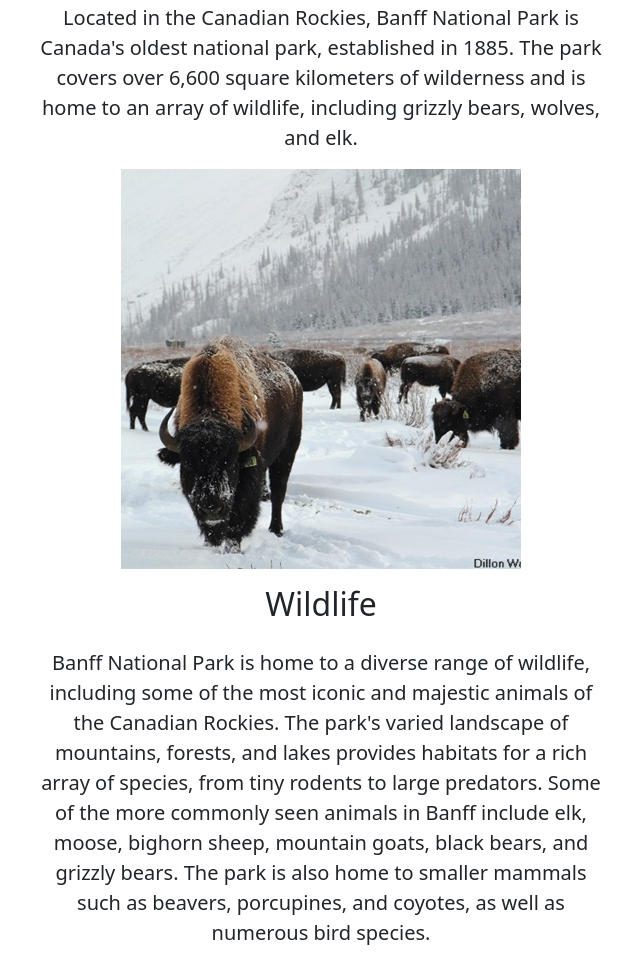
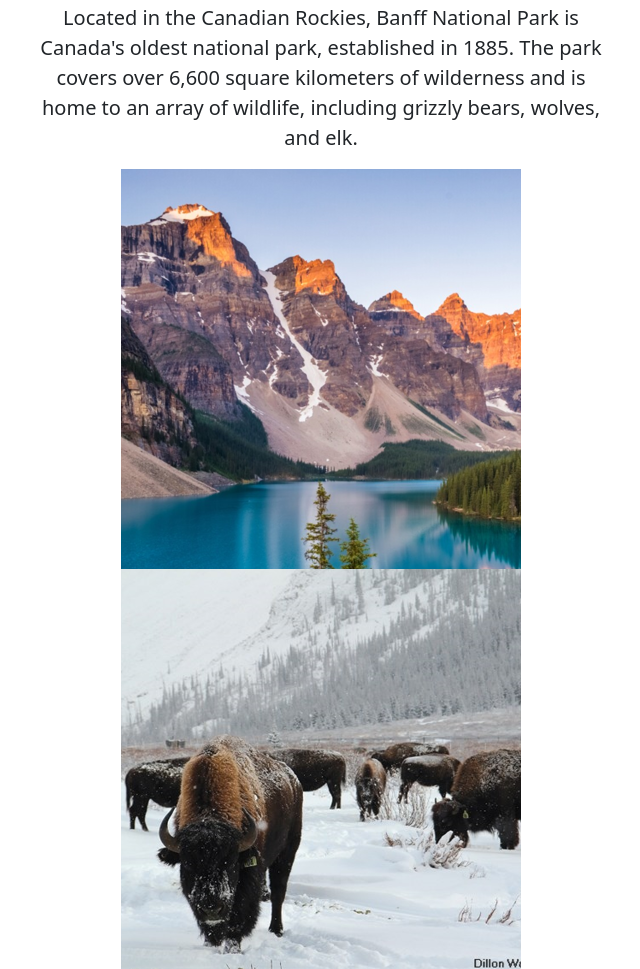
Before and after one commit to ZeemPython/banff_website_lab7, a plain HTML site: page index.html in a window 1280 px wide. Shown: the part 931-1900 px from the top of the page, without its empty margins (319-959 px from the left). Drawn offline with nearby package versions, Linux system fonts and the light colour scheme.

Commit message:
Update index.html

```diff
--- a/index.html
+++ b/index.html
@@ -83,6 +83,14 @@
           square kilometers of wilderness and is home to an array of wildlife,
           including grizzly bears, wolves, and elk.
         </p>
+
+         <img
+          src="img/banffheaderpic.png"
+          alt="banff photo"
+          class="img-fluid"
+        />
+
+        <br>
         <img
           src="img/buffalo.jpeg"
           alt="buffalos at the park"
```
